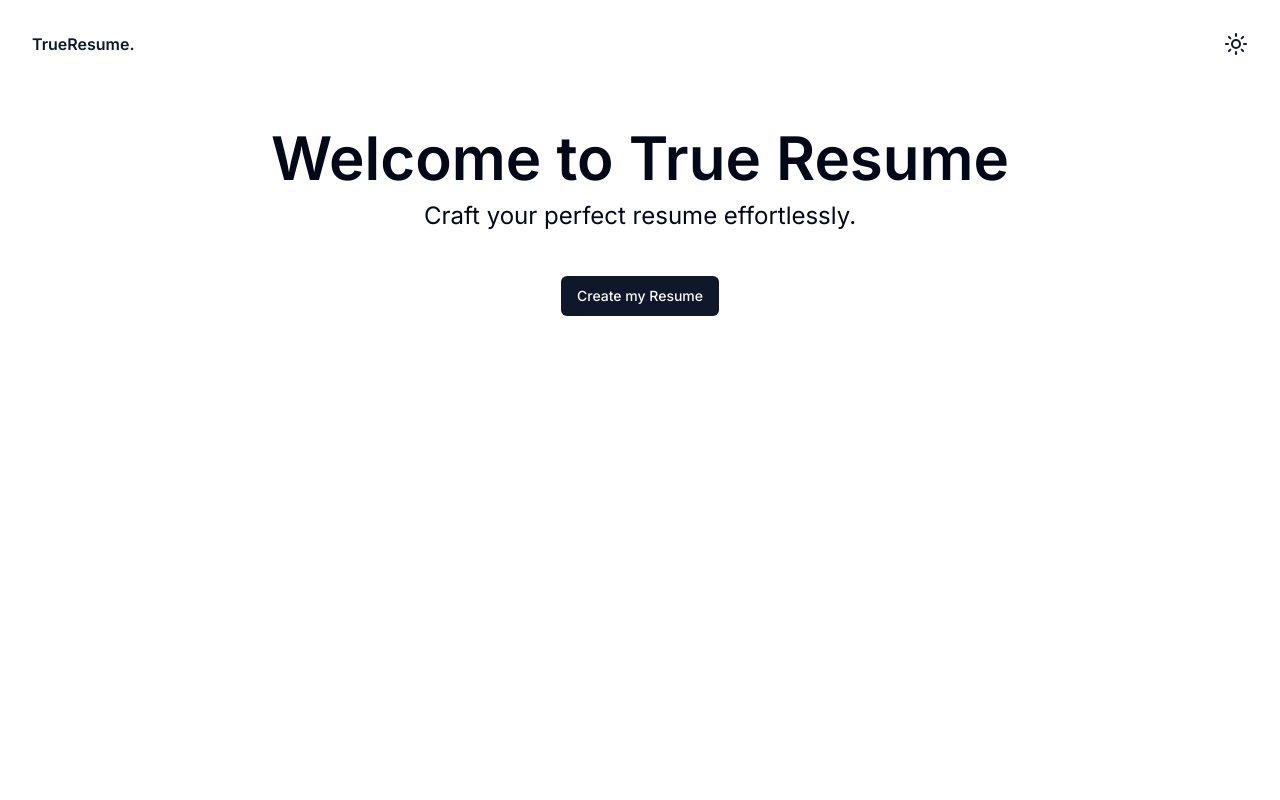
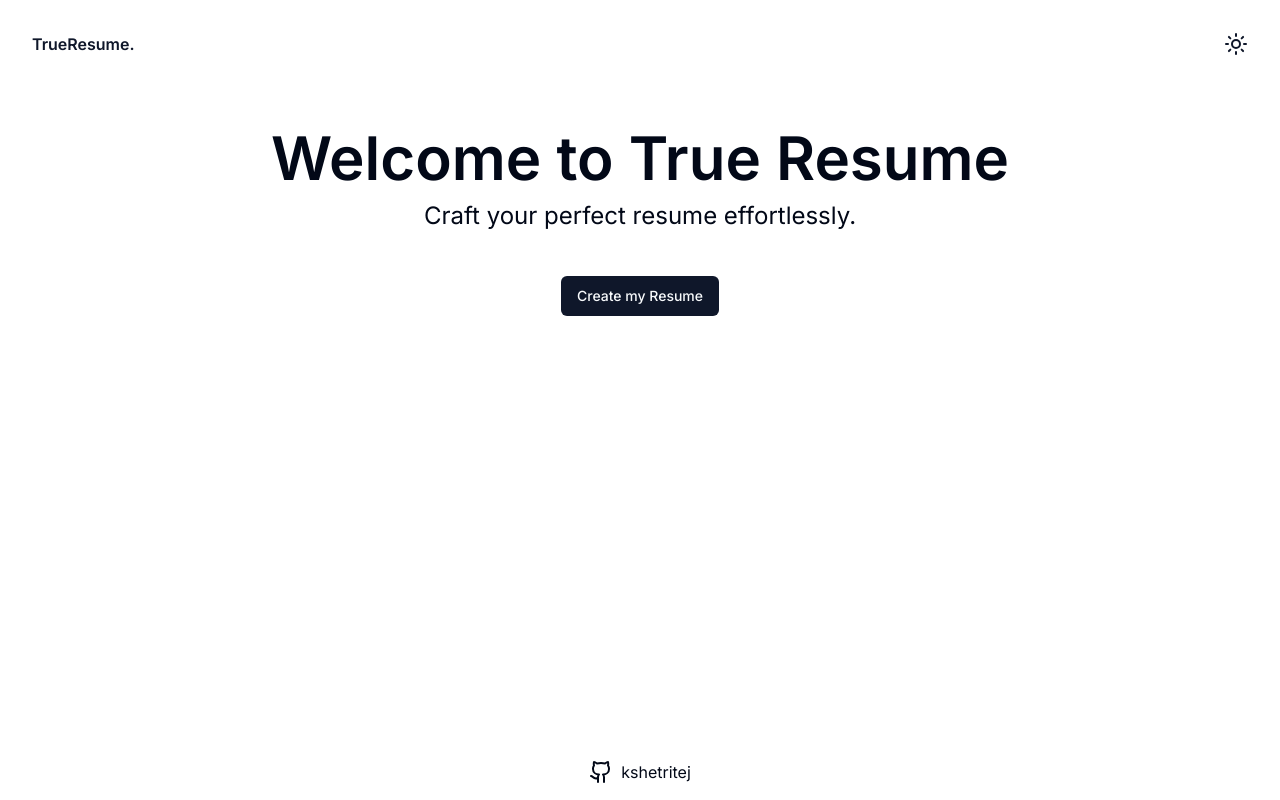
Before and after one commit to kshetritej/true-resume, a React (Vite) app: page / in a window 1280 px wide. Built offline with nearby package versions, Linux system fonts and the light colour scheme.

Commit message:
add: footer and positioning

```diff
--- /dev/null
+++ b/src/components/molecules/Footer.tsx
@@ -0,0 +1,17 @@
+import { Github } from "lucide-react";
+const Footer = () => {
+  return (
+    <div>
+      <p className="">
+        <a href="https://github.com/kshetritej" className="flex  justify-center ">
+          <span className="mr-2">
+            <Github />
+          </span>
+          kshetritej
+        </a>
+      </p>
+    </div>
+  );
+};
+
+export default Footer;
--- a/src/components/molecules/Navbar.tsx
+++ b/src/components/molecules/Navbar.tsx
@@ -1,5 +1,4 @@
 import { Sun, Moon } from "lucide-react";
-import { useState } from "react";
 const Navbar = () => {
   const darkTheme = false;
   return (
--- a/src/components/pages/LandingPage.tsx
+++ b/src/components/pages/LandingPage.tsx
@@ -1,12 +1,19 @@
+import Footer from "../molecules/Footer";
 import Header from "../molecules/Header";
 import Navbar from "../molecules/Navbar";
 
 const LandingPage = () => {
   return (
-
-    <div>
-        <Navbar/>
-      <Header />
+    <div className="h-[100vh] flex flex-col">
+      <div className="navbar">
+        <Navbar />
+      </div>
+      <div className="header">
+        <Header />
+      </div>
+      <div className="footer absolute bottom-0 mx-auto w-[100%] p-4">
+        <Footer />
+      </div>
     </div>
   );
 };
```
